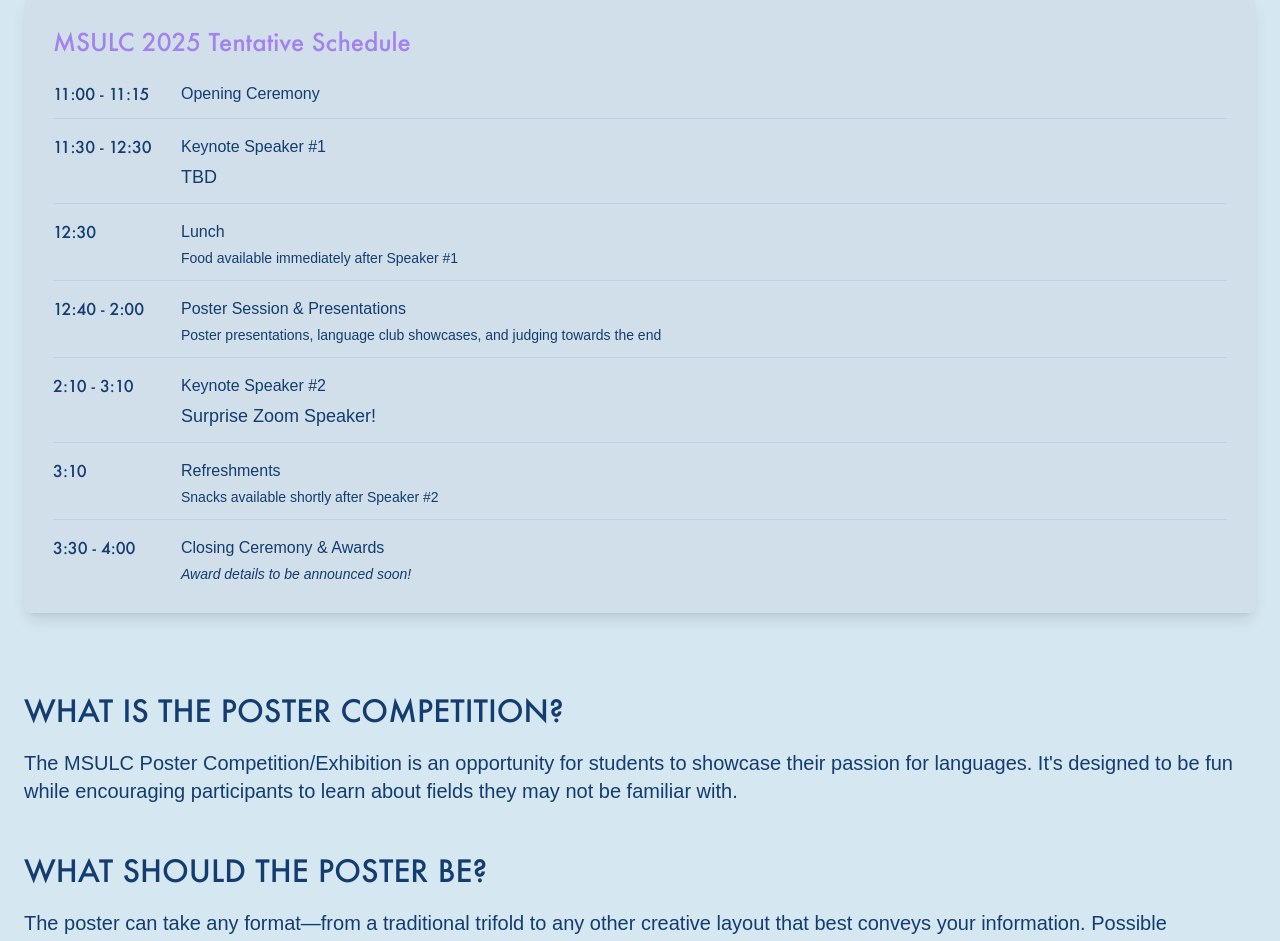
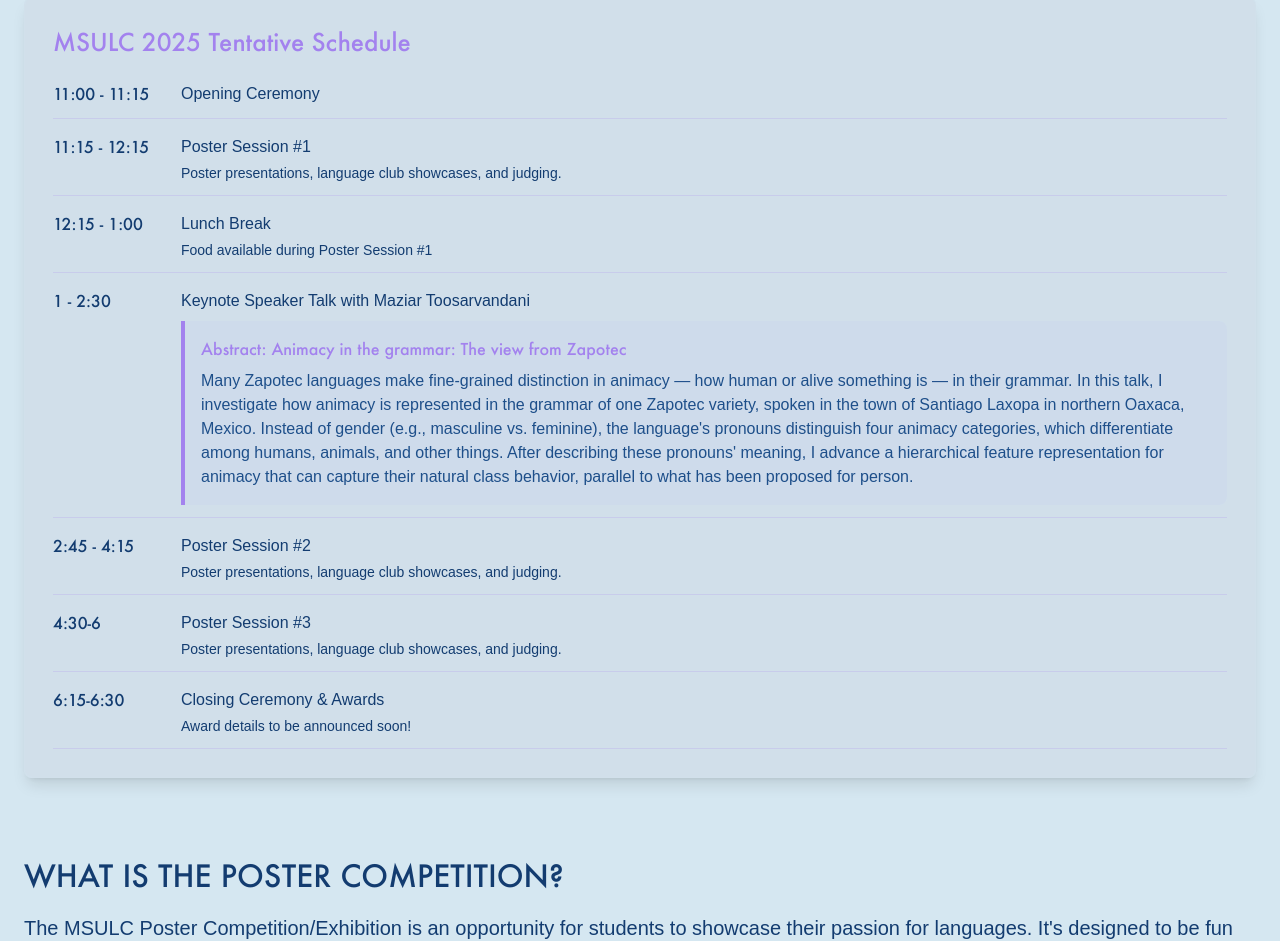
Before and after one commit to DevT02/qUALMS-website, a Next.js app: page /msulc in a window 1280 px wide. Shown: the part 1260-2201 px from the top of the page. Built offline with nearby package versions, Linux system fonts and the light colour scheme; a web font is replaced by a local one.

Commit message:
latest changes

```diff
--- a/src/app/msulc/page.tsx
+++ b/src/app/msulc/page.tsx
@@ -35,7 +35,7 @@ export default function MSULC() {
           <div className="p-5 sm:p-6 bg-slate-300/40 rounded-lg shadow border border-ice-100/10">
             <h3 className="text-2xl font-bold mb-4 text-lavender">Conference at a Glance</h3>
             <ul className="text-lg list-disc list-inside space-y-2 mb-6">
-              <li><span className="font-bold">Keynote speaker:</span> TBD</li>
+              <li><span className="font-bold">Keynote speaker:</span> Maziar Toosarvandani</li>
               <li><span className="font-bold">Venue:</span> Wells Hall 3rd Floor</li>
               <li><span className="font-bold">Time:</span> 11:00 AM - 5:00 PM</li>
               <li><span className="font-bold">Date:</span> Saturday, April 19, 2025</li>
@@ -80,45 +80,58 @@ export default function MSULC() {
                 <div className="flex-1 font-medium">Opening Ceremony</div>
               </div>
               <div className="flex flex-col sm:flex-row border-b border-lavender/20 pb-3">
-                <div className="font-bold text-midnight-800 sm:w-32 mb-2 sm:mb-0">11:30 - 12:30</div>
+                <div className="font-bold text-midnight-800 sm:w-32 mb-2 sm:mb-0">11:15 - 12:15</div>
                 <div className="flex-1">
-                  <span className="font-medium">Keynote Speaker #1</span>
-                  <div className="text-lg mt-1">TBD</div>
+                  <span className="font-medium">Poster Session #1</span>
+                  <div className="text-sm mt-1">Poster presentations, language club showcases, and judging.</div>
                 </div>
               </div>
               <div className="flex flex-col sm:flex-row border-b border-lavender/20 pb-3">
-                <div className="font-bold text-midnight-800 sm:w-32 mb-2 sm:mb-0">12:30</div>
+                <div className="font-bold text-midnight-800 sm:w-32 mb-2 sm:mb-0">12:15 - 1:00</div>
                 <div className="flex-1">
-                  <span className="font-medium">Lunch</span>
-                  <div className="text-sm mt-1">Food available immediately after Speaker #1</div>
+                  <span className="font-medium">Lunch Break</span>
+                  <div className="text-sm mt-1">Food available during Poster Session #1</div>
                 </div>
               </div>
               <div className="flex flex-col sm:flex-row border-b border-lavender/20 pb-3">
-                <div className="font-bold text-midnight-800 sm:w-32 mb-2 sm:mb-0">12:40 - 2:00</div>
+                <div className="font-bold text-midnight-800 sm:w-32 mb-2 sm:mb-0">1 - 2:30</div>
                 <div className="flex-1">
-                  <span className="font-medium">Poster Session & Presentations</span>
-                  <div className="text-sm mt-1">Poster presentations, language club showcases, and judging towards the end</div>
+                <span className="font-medium">Keynote Speaker Talk with Maziar Toosarvandani</span>
+                  {/* Add abstract in a styled box */}
+                  <div className="mt-2 p-4 bg-lavender/5 border-l-4 border-lavender rounded-r-lg">
+                    <h5 className="font-semibold text-lavender mb-2">Abstract: Animacy in the grammar: The view from Zapotec</h5>
+                    <p className="text-sm md:text-base text-midnight-700 leading-relaxed">
+                      Many Zapotec languages make fine-grained distinction in animacy — how human or alive
+                      something is — in their grammar. In this talk, I investigate how animacy is represented
+                      in the grammar of one Zapotec variety, spoken in the town of Santiago Laxopa in northern
+                      Oaxaca, Mexico. Instead of gender (e.g., masculine vs. feminine), the language's pronouns
+                      distinguish four animacy categories, which differentiate among humans, animals, and other
+                      things. After describing these pronouns' meaning, I advance a hierarchical feature
+                      representation for animacy that can capture their natural class behavior, parallel to
+                      what has been proposed for person.
+                    </p>
+                  </div>
                 </div>
               </div>
               <div className="flex flex-col sm:flex-row border-b border-lavender/20 pb-3">
-                <div className="font-bold text-midnight-800 sm:w-32 mb-2 sm:mb-0">2:10 - 3:10</div>
+                <div className="font-bold text-midnight-800 sm:w-32 mb-2 sm:mb-0">2:45 - 4:15</div>
                 <div className="flex-1">
-                  <span className="font-medium">Keynote Speaker #2</span>
-                  <div className="text-lg mt-1">Surprise Zoom Speaker!</div>
+                  <span className="font-medium">Poster Session #2</span>
+                  <div className="text-sm mt-1">Poster presentations, language club showcases, and judging.</div>
                 </div>
               </div>
               <div className="flex flex-col sm:flex-row border-b border-lavender/20 pb-3">
-                <div className="font-bold text-midnight-800 sm:w-32 mb-2 sm:mb-0">3:10</div>
+                <div className="font-bold text-midnight-800 sm:w-32 mb-2 sm:mb-0">4:30-6</div>
                 <div className="flex-1">
-                  <span className="font-medium">Refreshments</span>
-                  <div className="text-sm mt-1">Snacks available shortly after Speaker #2</div>
+                  <span className="font-medium">Poster Session #3</span>
+                  <div className="text-sm mt-1">Poster presentations, language club showcases, and judging.</div>
                 </div>
               </div>
-              <div className="flex flex-col sm:flex-row">
-                <div className="font-bold text-midnight-800 sm:w-32 mb-2 sm:mb-0">3:30 - 4:00</div>
+              <div className="flex flex-col sm:flex-row border-b border-lavender/20 pb-3">
+                <div className="font-bold text-midnight-800 sm:w-32 mb-2 sm:mb-0">6:15-6:30</div>
                 <div className="flex-1">
                   <span className="font-medium">Closing Ceremony & Awards</span>
-                  <div className="text-sm italic mt-1">Award details to be announced soon!</div>
+                  <div className="text-sm mt-1">Award details to be announced soon!</div>
                 </div>
               </div>
             </div>
```
